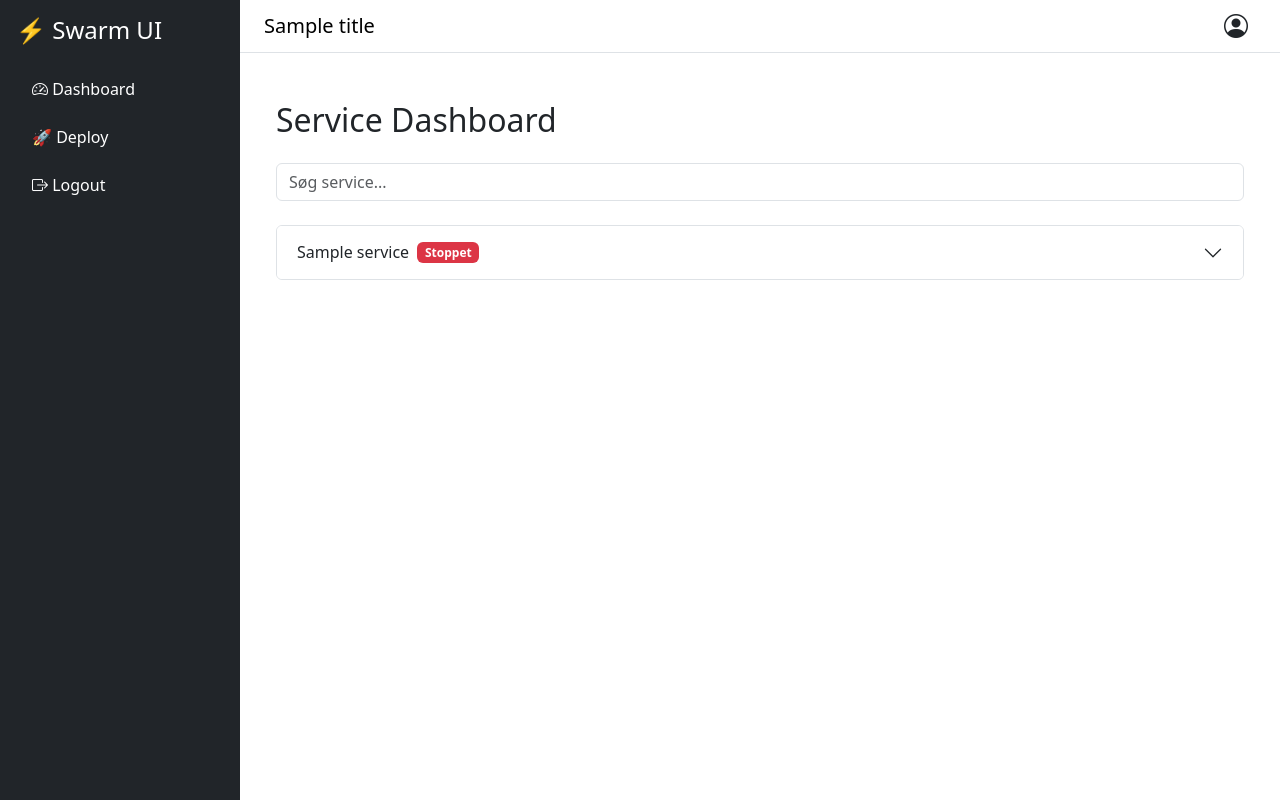
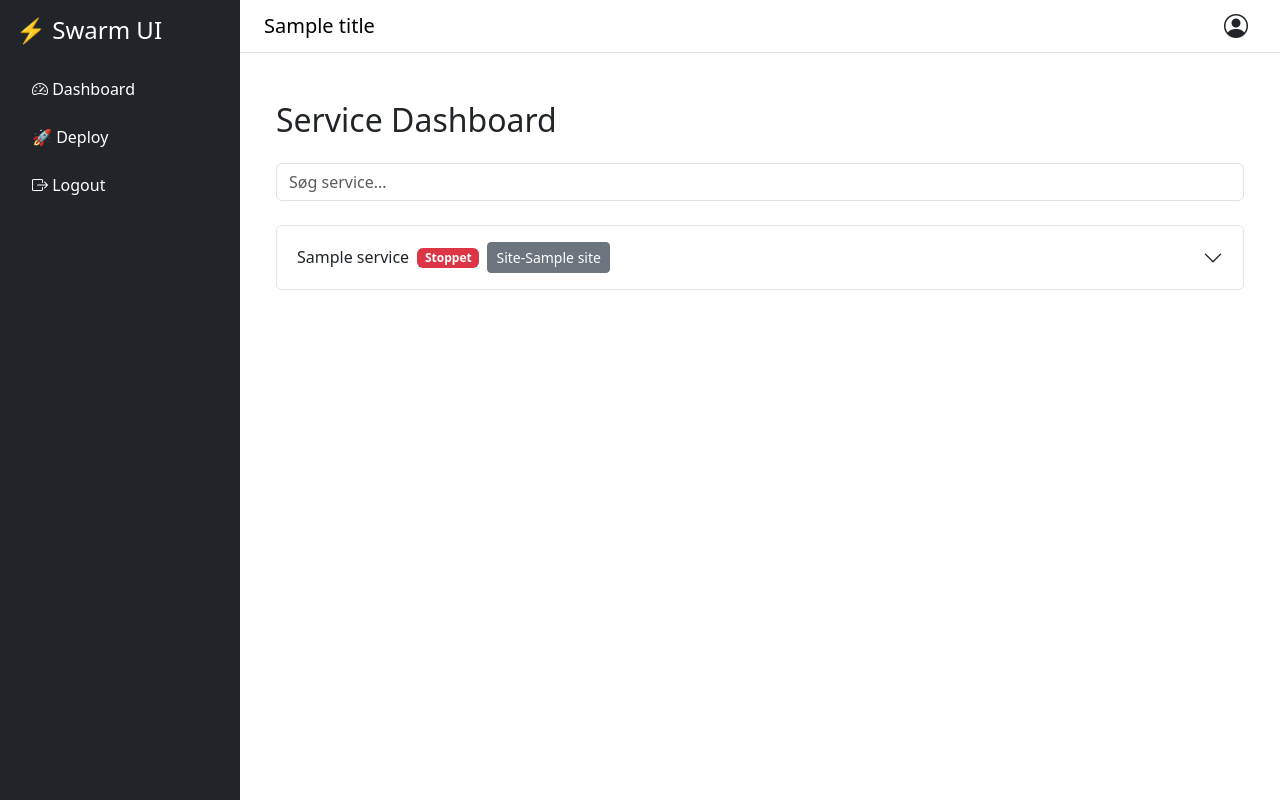
Before and after one commit to yorka02/Swarm-Manager, a Flask app: template templates/dashboard.html in a window 1280 px wide. Run offline with Flask 3, Linux system fonts and the light colour scheme; the template is opened without the code that fills it: most values are stand-ins (such as "Sample title", 1, 10 or a date in 2020).

Commit message:
added site button

```diff
--- a/templates/dashboard.html
+++ b/templates/dashboard.html
@@ -17,21 +17,29 @@
     {% for service in services %}
     <div class="accordion-item mb-3 service-item">
       <h2 class="accordion-header" id="heading{{ loop.index }}">
-        <button class="accordion-button collapsed d-flex justify-content-between" type="button" data-bs-toggle="collapse" data-bs-target="#collapse{{ loop.index }}" aria-expanded="false" aria-controls="collapse{{ loop.index }}">
+        <div class="d-flex align-items-center">
+          <button class="accordion-button collapsed d-flex justify-content-between flex-grow-1" type="button" data-bs-toggle="collapse" data-bs-target="#collapse{{ loop.index }}" aria-expanded="false" aria-controls="collapse{{ loop.index }}">
             <span class="service-name">{{ service.name }}</span>
             {% set service_tasks = tasks[service.name] if service.name in tasks else [] %}
+            {# derive site label from service.site or labels map #}
+            {% if service.site is defined and service.site %}
+              {% set site_label = service.site %}
+            {% else %}
+              {% set site_label = (service.labels.get('node.labels.site') if service.labels else None) %}
+            {% endif %}
             {% set active = (service_tasks | length > 0 and service_tasks[0]["Status"]["State"] == "running") %}
-            <span class="badge ms-2 {% if active %}bg-success{% elif preparing %}bg-warning{% else %}bg-danger{% endif %}">
+            <span class="badge ms-2 {% if active %}bg-success{% else %}bg-danger{% endif %}">
             {% if active %}
               Aktiv
-            {% elif preparing %}
-              Forbereder
             {% else %}
               Stoppet
             {% endif %}
             </span>
-          </span>
-        </button>
+            {% if site_label %}
+              <span class="ms-2 btn btn-sm btn-secondary" style="background-color: #6c757d; border-color: #6c757d; color: #fff;" disabled>Site-{{ site_label }}</span>
+            {% endif %}
+          </button>
+        </div>
       </h2>
       <div id="collapse{{ loop.index }}" class="accordion-collapse collapse" aria-labelledby="heading{{ loop.index }}" data-bs-parent="#servicesAccordion">
         <div class="accordion-body">
```
